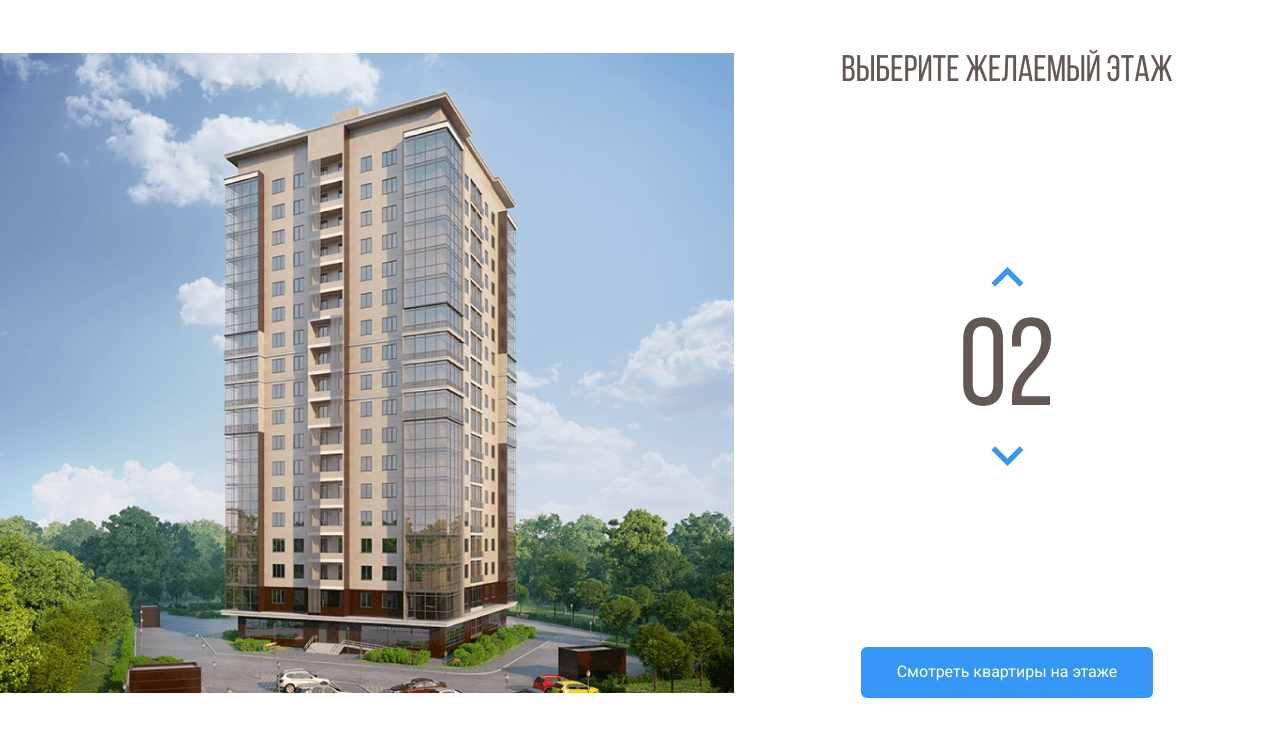
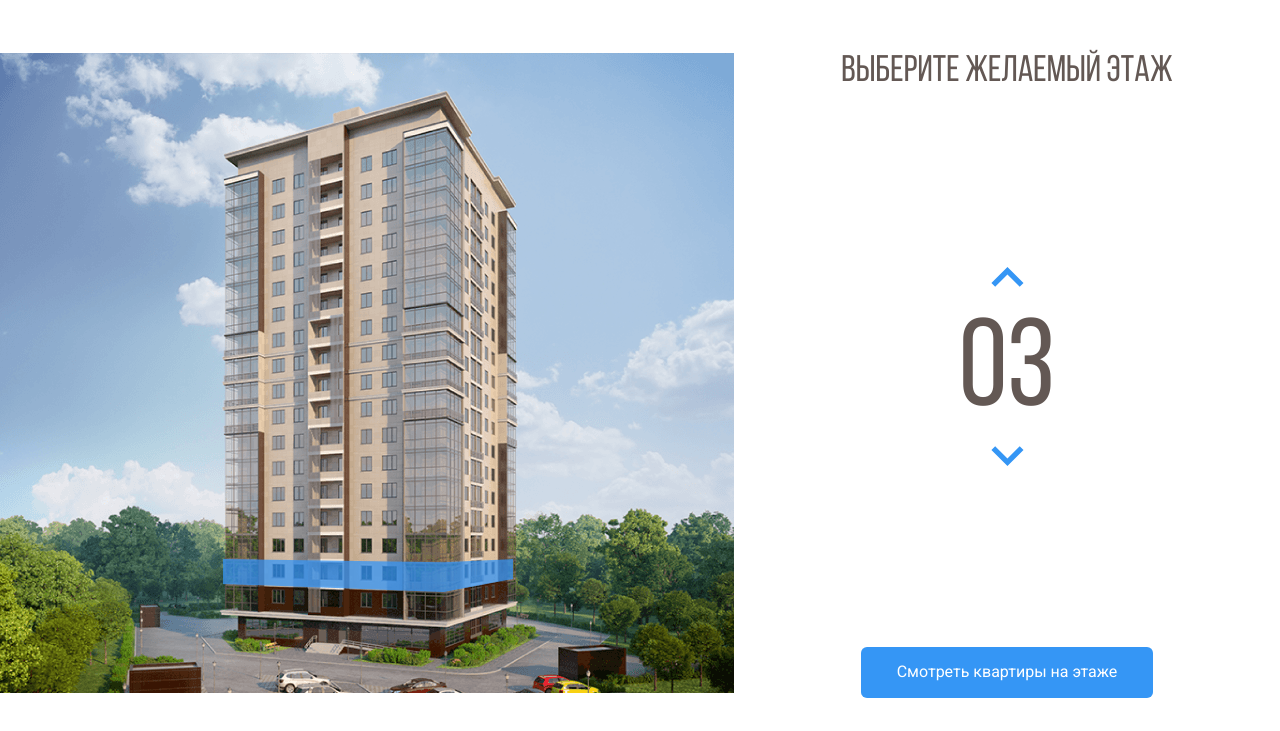
Before and after one commit to rafailovv/melody-site, a plain HTML site: page index.html in a window 1280 px wide. Both pictures are taken after a click on the button 1007 px from the left and 348 px from the top of the page. Shown: the part 69-800 px from the top of the page. Drawn offline with nearby package versions, Linux system fonts and the light colour scheme.

Commit message:
Добавили интерактив

```diff
--- a/css/style.css
+++ b/css/style.css
@@ -89,6 +89,10 @@ body {
 	opacity: 1;
 }
 
+path.current-floor {
+	opacity: 1;
+}
+
 .counter-group {
 	display: flex;
 	flex-direction: column;
--- a/index.html
+++ b/index.html
@@ -60,30 +60,23 @@
                     </pattern>
                     <image id="image0" width="740" height="640" xlink:href="img/home.png" />
                 </defs>
-                <path d="M222 532L442.8 540L512 526.3V548L443.5 567.7L222 556.7V532Z" fill="#3595F6"
-                    fill-opacity="0.75" />
-                <path d="M223 531V506L443.3 509.3L513 506V526L443.7 539L223 531Z" fill="#3595F6" fill-opacity="0.75" />
-                <path d="M223 505V480H444H513V503L445 510L223 505Z" fill="#3595F6" fill-opacity="0.75" />
-                <path d="M223 481V456L444.3 452.3L512 459V481H444" fill="#3595F6" fill-opacity="0.75" />
-                <path d="M223 455V429L444.5 425.7L513 436.7V458L444 451.3L223 455Z" fill="#3595F6"
-                    fill-opacity="0.75" />
-                <path d="M222 428V404.3L443 392L514 415V436.3L443 424L222 428Z" fill="#3595F6" fill-opacity="0.75" />
-                <path d="M222 406V381L444.2 364.7L514 393.3V414L443.7 392.3L222 406Z" fill="#3595F6"
-                    fill-opacity="0.75" />
-                <path d="M222 381V356L444.5 335.7L514 372.3V393L442 364.3L222 381Z" fill="#3595F6"
-                    fill-opacity="0.75" />
-                <path d="M222 355V331L445 306.3L514 350.3V372L444.7 334L222 355Z" fill="#3595F6" fill-opacity="0.75" />
-                <path d="M222 330V306L444.5 277.3L514 328.3V349L443.7 306.7L222 330Z" fill="#3595F6"
-                    fill-opacity="0.75" />
-                <path d="M221 306V282L443.3 249L514 308.3V328L444 277.3L221 306Z" fill="#3595F6" fill-opacity="0.75" />
-                <path d="M222 281V257L443.2 222L513 286V307L444.3 248.7L222 281Z" fill="#3595F6" fill-opacity="0.75" />
-                <path d="M222 257V232L444.3 194L513 264.3V285L444 221L222 257Z" fill="#3595F6" fill-opacity="0.75" />
-                <path d="M222 231V206L442.8 162.3L513 241.3V264L444 190.7L222 231Z" fill="#3595F6"
-                    fill-opacity="0.75" />
-                <path d="M223 207V182L443 134L513 219V242L442.3 162.7L223 207Z" fill="#3595F6" fill-opacity="0.75" />
-                <path d="M222 182V157L441.8 105L513 197.3V220L443.3 133.7L222 182Z" fill="#3595F6"
-                    fill-opacity="0.75" />
-                <path d="M222 157V131L444 74.3L513 176V197L443.7 105.3L222 157Z" fill="#3595F6" fill-opacity="0.75" />
+                <path data-floor="02" d="M222 532L442.8 540L512 526.3V548L443.5 567.7L222 556.7V532Z" fill="#3595F6" fill-opacity="0.75" />
+                <path data-floor="03" d="M223 531V506L443.3 509.3L513 506V526L443.7 539L223 531Z" fill="#3595F6" fill-opacity="0.75" />
+                <path data-floor="04" d="M223 505V480H444H513V503L445 510L223 505Z" fill="#3595F6" fill-opacity="0.75" />
+                <path data-floor="05" d="M223 481V456L444.3 452.3L512 459V481H444" fill="#3595F6" fill-opacity="0.75" />
+                <path data-floor="06" d="M223 455V429L444.5 425.7L513 436.7V458L444 451.3L223 455Z" fill="#3595F6" fill-opacity="0.75" />
+                <path data-floor="07" d="M222 428V404.3L443 392L514 415V436.3L443 424L222 428Z" fill="#3595F6" fill-opacity="0.75" />
+                <path data-floor="08" d="M222 406V381L444.2 364.7L514 393.3V414L443.7 392.3L222 406Z" fill="#3595F6" fill-opacity="0.75" />
+                <path data-floor="09" d="M222 381V356L444.5 335.7L514 372.3V393L442 364.3L222 381Z" fill="#3595F6" fill-opacity="0.75" />
+                <path data-floor="10" d="M222 355V331L445 306.3L514 350.3V372L444.7 334L222 355Z" fill="#3595F6" fill-opacity="0.75" />
+                <path data-floor="11" d="M222 330V306L444.5 277.3L514 328.3V349L443.7 306.7L222 330Z" fill="#3595F6" fill-opacity="0.75" />
+                <path data-floor="12" d="M221 306V282L443.3 249L514 308.3V328L444 277.3L221 306Z" fill="#3595F6" fill-opacity="0.75" />
+                <path data-floor="13" d="M222 281V257L443.2 222L513 286V307L444.3 248.7L222 281Z" fill="#3595F6" fill-opacity="0.75" />
+                <path data-floor="14" d="M222 257V232L444.3 194L513 264.3V285L444 221L222 257Z" fill="#3595F6" fill-opacity="0.75" />
+                <path data-floor="15" d="M222 231V206L442.8 162.3L513 241.3V264L444 190.7L222 231Z" fill="#3595F6" fill-opacity="0.75" />
+                <path data-floor="16" d="M223 207V182L443 134L513 219V242L442.3 162.7L223 207Z" fill="#3595F6" fill-opacity="0.75" />
+                <path data-floor="17" d="M222 182V157L441.8 105L513 197.3V220L443.3 133.7L222 182Z" fill="#3595F6" fill-opacity="0.75" />
+                <path data-floor="18" d="M222 157V131L444 74.3L513 176V197L443.7 105.3L222 157Z" fill="#3595F6" fill-opacity="0.75" />
             </svg>
 
         </div>
@@ -101,6 +94,9 @@
             <button class="button button-primary">Смотреть квартиры на этаже</button>
         </div>
     </main>
+
+    <script src="https://code.jquery.com/jquery-3.6.0.min.js" integrity="sha256-/xUj+3OJU5yExlq6GSYGSHk7tPXikynS7ogEvDej/m4=" crossorigin="anonymous"></script>
+    <script src="js/main.js"></script>
 </body>
 
 </html>
--- /dev/null
+++ b/js/main.js
@@ -0,0 +1,31 @@
+$(document).ready(function () {
+	var currentFloor = 2;
+    var floorPath = $(".home-image path");
+    var counterUp = $(".counter-up");
+    var counterDown = $(".counter-down");
+	floorPath.on("mouseover", function () {
+        floorPath.removeClass("current-floor");
+		currentFloor = $(this).attr("data-floor");
+		$(".counter").text(currentFloor);
+	});
+
+    counterUp.on("click", function () {
+        if (currentFloor < 18) {
+            currentFloor++;
+            usCurrentFloor = currentFloor.toLocaleString("en-US", {minimumIntegerDigits: 2, useGrouping: false});
+            $(".counter").text(usCurrentFloor);
+            floorPath.removeClass("current-floor");
+            $(`[data-floor=${usCurrentFloor}]`).toggleClass("current-floor");
+        }
+    });
+
+    counterDown.on("click", function() {
+        if (currentFloor > 2) {
+            currentFloor--;
+            usCurrentFloor = currentFloor.toLocaleString("en-US", {minimumIntegerDigits: 2, useGrouping: false});
+            $(".counter").text(usCurrentFloor);
+            floorPath.removeClass("current-floor");
+            $(`[data-floor=${usCurrentFloor}]`).toggleClass("current-floor");
+        }
+    });
+});
```
